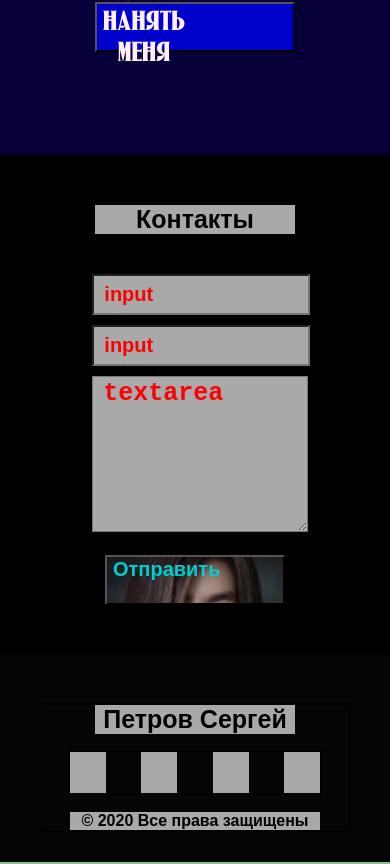
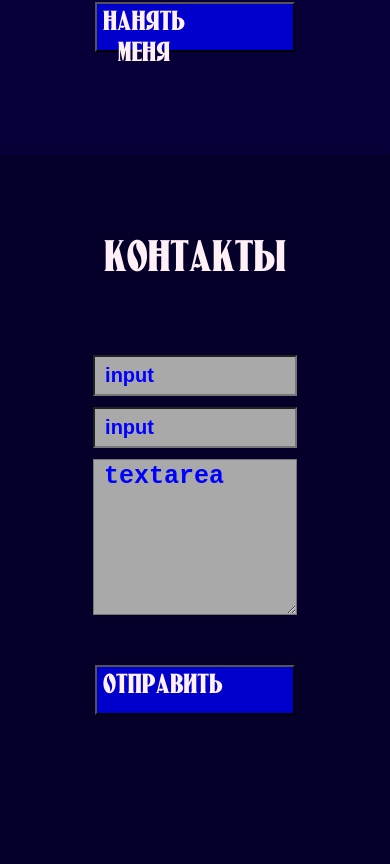
Before and after one commit to zerkalo70/portfolio, a React (Create React App) app: page / in a window 390 px wide. Shown: the part 5360-6224 px from the top of the page. Built offline with nearby package versions, Linux system fonts and the light colour scheme.

Commit message:
finish Contacts

```diff
--- a/src/App.css
+++ b/src/App.css
@@ -1,68 +1,69 @@
 .Portfolio {
     display: grid;
     grid-template-columns: 1fr;
-    grid-template-rows: 80px 88vh 150vh 110vh 30vh 500px 257px;
+    grid-template-rows: 80px 88vh 150vh 110vh 30vh 115vh 257px;
     /*grid-template-rows: 80px 400px 500px 550px 204px 500px 257px;*/
-    grid-template-areas: "header" "myResume" "mySkills" "myJobs" "myFreelance" "myContacts" "myFooter";
+    grid-template-areas: "header" "myResume" "mySkills"
+    "myJobs" "myFreelance" "myContacts" "myFooter";
     background-color: darkseagreen;
 }
 
 @media screen and (max-width: 1150px) {
     .Portfolio {
-        grid-template-rows: 80px 88vh 150vh 110vh 30vh 500px 257px;
+        grid-template-rows: 80px 88vh 150vh 110vh 30vh 115vh 257px;
     }
 }
 
 @media screen and (max-width: 1140px) {
     .Portfolio {
-        grid-template-rows: 80px 88vh 150vh 175vh 30vh 500px 257px;
+        grid-template-rows: 80px 88vh 150vh 175vh 30vh 115vh 257px;
     }
 }
 
 @media screen and (max-width: 1060px) {
     .Portfolio {
-        grid-template-rows: 80px 88vh 150vh 175vh 30vh 500px 257px;
+        grid-template-rows: 80px 88vh 150vh 175vh 30vh 115vh 257px;
     }
 }
 
 @media screen and (max-width: 1040px) {
     .Portfolio {
-        grid-template-rows: 80px 88vh 150vh 175vh 30vh 500px 257px;
+        grid-template-rows: 80px 88vh 150vh 175vh 30vh 115vh 257px;
     }
 }
 
 @media screen and (max-width: 960px) {
     .Portfolio {
-        grid-template-rows: 80px 140vh 150vh 175vh 30vh 500px 257px;
+        grid-template-rows: 80px 140vh 150vh 175vh 30vh 115vh 257px;
     }
 }
 
 @media screen and (max-width: 800px) {
     .Portfolio {
-        grid-template-rows: 80px 140vh 150vh 240vh 30vh 500px 257px;
+        grid-template-rows: 80px 140vh 150vh 240vh 30vh 115vh 257px;
     }
 }
 
 @media screen and (max-width: 750px) {
     .Portfolio {
-        grid-template-rows: 80px 140vh 150vh 240vh 30vh 500px 257px;
+        grid-template-rows: 80px 140vh 150vh 240vh 30vh 115vh 257px;
     }
 }
 
 @media screen and (max-width: 710px) {
     .Portfolio {
-        grid-template-rows: 80px 140vh 260vh 240vh 30vh 500px 257px;
+        grid-template-rows: 80px 140vh 260vh 240vh 30vh 115vh 257px;
     }
 }
 
 @media screen and (max-width: 670px) {
     .Portfolio {
-        grid-template-rows: 80px 140vh 247vh 240vh 30vh 500px 257px;
+        grid-template-rows: 80px 140vh 247vh 240vh 30vh 115vh 257px;
     }
 }
 
 @media screen and (max-width: 460px) {
     .Portfolio {
-        grid-template-rows: 80px 127vh 247vh 240vh 30vh 500px 257px;
+        grid-template-rows: 80px 127vh 247vh 240vh 30vh 115vh 257px;
     }
 }
--- a/src/App.js
+++ b/src/App.js
@@ -1,11 +1,11 @@
 import React from 'react';
 import './App.css';
-import Header from "./Components/Header";
+import Header from "./Components/Header/Header";
 import MyResume from "./Components/Resume/MyResume";
 import MySkills from "./Components/Skills/MySkills";
 import MyJobs from "./Components/Jobs/MyJobs";
 import MyFreelance from "./Components/Freelance/MyFreelance";
-import Contacts from "./Components/Contacts";
+import Contacts from "./Components/Contacts/Contacts";
 import Footer from "./Components/Footer";
 
 
--- a/src/Components/Contacts.module.css
+++ /dev/null
@@ -1,82 +0,0 @@
-.myContacts {
-    display: grid;
-    grid-template-columns: 10% 80% 10%;
-    grid-template-rows: 10% 80% 10%;
-    grid-template-areas: "parent";
-    grid-area: myContacts;
-    grid-row: 6/7;
-    grid-column: 1/2;
-    background-color: #000;
-}
-
-.parent {
-    display: grid;
-    grid-template-columns: repeat(12, 1fr);
-    grid-template-rows: repeat(3, 1fr);
-    grid-template-areas: "contact" "form" "send";
-    align-self: center;
-    height: 400px;
-    grid-row: 2/3;
-    grid-column: 2/3;
-    border: 2px solid black;
-}
-
-.contact {
-    display: grid;
-    grid-area: contact;
-    grid-row: 1/2;
-    grid-column: 1/-1;
-}
-
-form {
-    grid-area: form;
-    grid-row: 2/3;
-    grid-column: 3/11;
-}
-
-input {
-    width: 98%;
-    margin-bottom: 10px;
-    height: 35px;
-    background-color: darkgrey;
-    color: red;
-    font-size: 20px;
-    font-weight: bold;
-    padding-left: 10px;
-}
-
-textarea {
-    width: 98%;
-    height: 150px;
-    background-color: darkgrey;
-    color: red;
-    font-size: 25px;
-    font-weight: bold;
-    padding-left: 10px;
-}
-
-.send {
-    grid-area: send;
-    grid-row: 3/4;
-    grid-column: 6/8;
-    align-self: end;
-    justify-self: center;
-}
-
-.send button {
-    width: 180px;
-    height: 50px;
-    font-size: 20px;
-    font-weight: bold;
-    background-color: gray;
-}
-.title {
-    align-self: start;
-    justify-self: center;
-    font-weight: bold;
-    font-size: 25px;
-    background-color: darkgrey;
-    margin: 0;
-    width: 200px;
-    text-align: center;
-}
--- a/src/Components/Contacts.js
+++ b/src/Components/Contacts/Contacts.js
@@ -14,9 +14,9 @@ class Contacts extends React.Component {
                         <input value="input"/>
                         <textarea>textarea</textarea>
                     </form>
-                    <div className={s.send}>
+                    {/*<div className={s.send}>*/}
                         <button>Отправить</button>
-                    </div>
+                    {/*</div>*/}
                 </div>
             </div>
         )
--- /dev/null
+++ b/src/Components/Contacts/Contacts.module.css
@@ -0,0 +1,87 @@
+.myContacts {
+    display: grid;
+    grid-template-columns: 10% 80% 10%;
+    grid-template-rows: 90% 10%;
+    grid-row: 6/7;
+    grid-column: 1/2;
+    height: 115vh;
+    background-color: #050029;
+}
+
+.parent {
+    display: grid;
+    grid-template-columns: repeat(12, 1fr);
+    grid-template-rows: 200px 260px 100px;
+    align-self: start;
+    grid-row: 1/2;
+    grid-column: 2/3;
+    /*border: 2px solid yellow;*/
+}
+
+.contact {
+    display: grid;
+    grid-area: contact;
+    grid-row: 1/2;
+    grid-column: 1/13;
+}
+
+.title {
+    align-self: center;
+    justify-self: center;
+    font-family: Cavendish, cursive;
+    font-size: 40px;
+    margin: 0;
+    color: #fff0f6;
+    text-align: center;
+}
+
+form {
+    display: grid;
+    grid-template-columns: 1% 98% 1%;
+    grid-template-rows: 1fr 1fr 1fr;
+    /*grid-area: form;*/
+    grid-row: 2/3;
+    grid-column: 3/11;
+}
+
+input {
+    grid-column: 2/3;
+    margin-bottom: 10px;
+    height: 35px;
+    background-color: darkgrey;
+    color: blue;
+    font-size: 20px;
+    font-weight: bold;
+    padding-left: 10px;
+}
+
+textarea {
+    grid-column: 2/3;
+    /*width: 98%;*/
+    height: 150px;
+    background-color: darkgrey;
+    color: blue;
+    font-size: 25px;
+    font-weight: bold;
+    padding-left: 10px;
+}
+
+.myContacts button {
+    justify-self: center;
+    grid-row: 3/4;
+    grid-column: 1/13;
+    align-self: end;
+    height: 50px;
+    width: 200px;
+    font-family: Cavendish, cursive;
+    color: #fff0f6;
+    font-size: 25px;
+    background: #0000CD;
+}
+
+
+
+@font-face {
+    font-family: Cavendish;
+    src: url('fonts/Cavendish modern.ttf');
+}
--- a/src/Components/Freelance/MyFreelance.module.css
+++ b/src/Components/Freelance/MyFreelance.module.css
@@ -60,7 +60,6 @@
     color: #fff0f6;
     font-size: 25px;
     background: #0000CD;
-
 }
 
 @media screen and (max-width: 380px) {
--- a/src/Components/Jobs/MyJobs.module.css
+++ b/src/Components/Jobs/MyJobs.module.css
@@ -176,3 +176,10 @@ button p:nth-child(2) {
         grid-template-columns: 3% 94% 3%;
     }
 }
+
+
+
+@font-face {
+    font-family: Cavendish;
+    src: url('fonts/Cavendish modern.ttf');
+}
```
Also changed, not shown: src/Components/Contacts/fonts/Cavendish modern.ttf (added), src/Components/Header/Header.js (renamed from src/Components/Header.js), src/Components/Header/Header.module.css (renamed from src/Components/Header.module.css), src/Components/Jobs/fonts/Cavendish modern.ttf (added).
